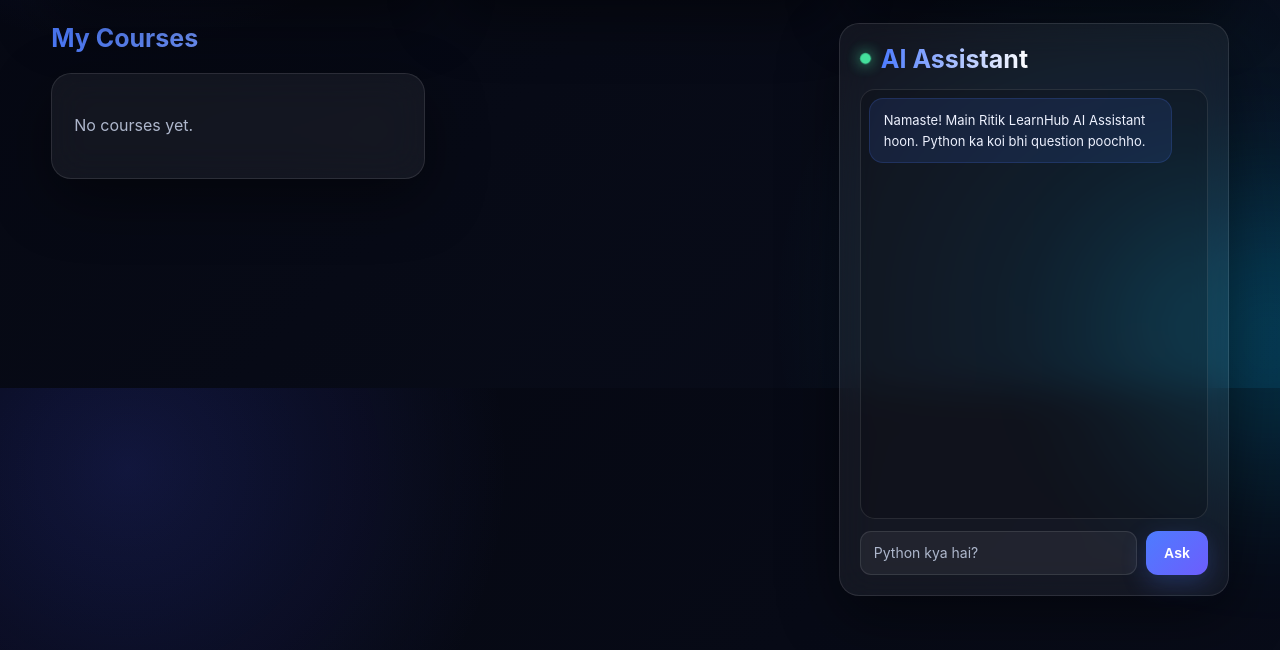
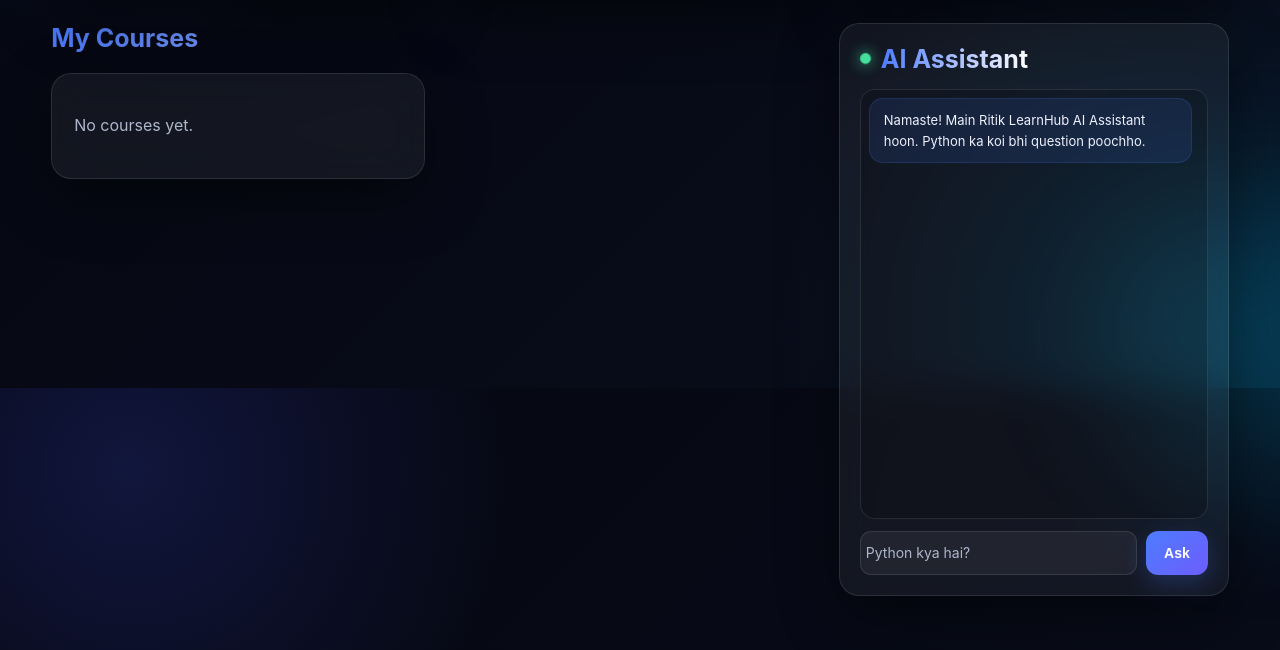
Before and after one commit to Ritik73vishwakarma/ritiklearnhub, a Flask app: page /dashboard in a window 1280 px wide. Shown: the part 412-1062 px from the top of the page. Run offline with Flask 3, Linux system fonts and the light colour scheme; a user stored in the database is signed in; data that the repository does not hold is empty; parts of the project's set-up code (start-up, migrations or seed data) failed here and were passed over; some libraries are stand-ins or nearby versions.

Commit message:
Update style.css

```diff
--- a/static/style.css
+++ b/static/style.css
@@ -827,7 +827,7 @@ body.light-mode .chat {
 
     width: fit-content;
 
-    max-width: 92%;
+    max-width: 98%;
 
     margin:
         0 0 12px;
@@ -965,7 +965,7 @@ select {
 
     min-height: 44px;
 
-    padding: 11px 13px;
+    padding: 5px 5px;
 
     border-radius: 11px;
 
```
